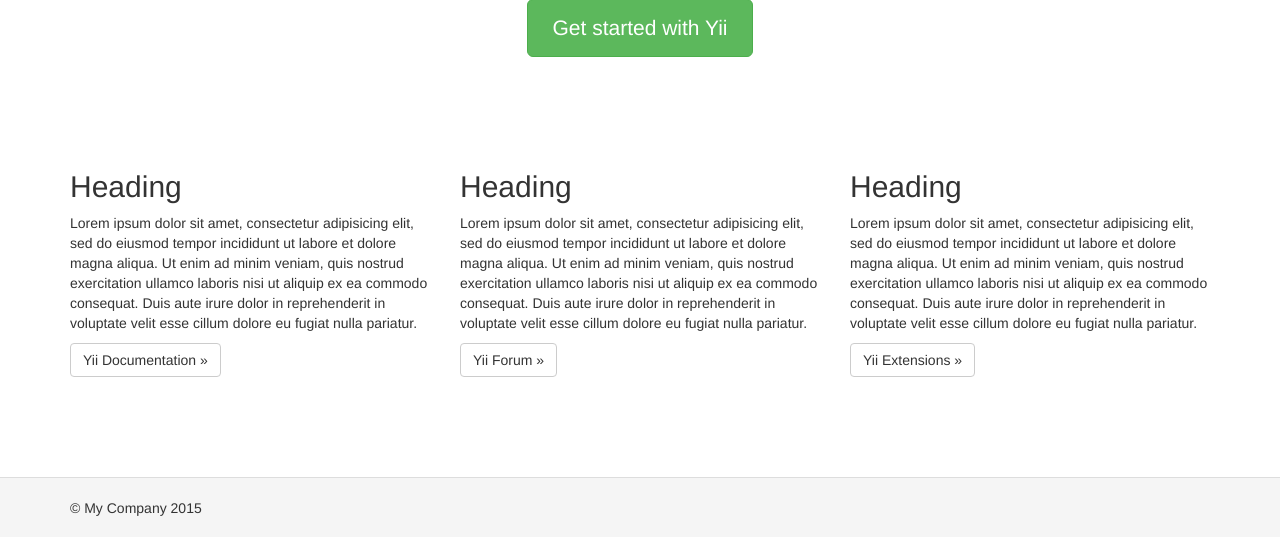
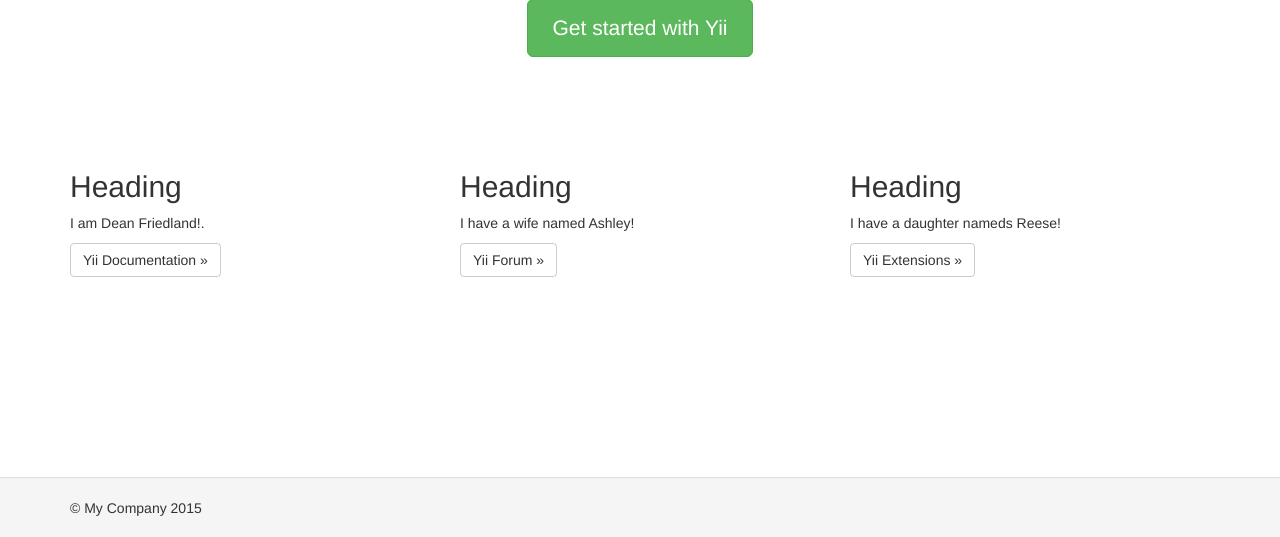
Before and after one commit to dfmmalaw/Portfolio-PHP-, a Yii app: template views/site/index.php in a window 1280 px wide. Shown: the part 263-800 px from the top of the page. Run offline with PHP 8.4 and a stand-in for Yii, Linux system fonts and the light colour scheme; the template is opened without the code that fills it, so the values that code supplies are empty; some libraries are stand-ins or nearby versions.

Commit message:
added content to homepage view

```diff
--- a/config/db.php
+++ b/config/db.php
@@ -2,7 +2,7 @@
 
 return [
     'class' => 'yii\db\Connection',
-    'dsn' => 'mysql:host=localhost;dbname=yii2basic',
+    'dsn' => 'mysql:host=localhost;dbname=c9',
     'username' => 'root',
     'password' => '',
     'charset' => 'utf8',
--- a/views/site/index.php
+++ b/views/site/index.php
@@ -20,30 +20,21 @@ $this->title = 'My Yii Application';
             <div class="col-lg-4">
                 <h2>Heading</h2>
 
-                <p>Lorem ipsum dolor sit amet, consectetur adipisicing elit, sed do eiusmod tempor incididunt ut labore et
-                    dolore magna aliqua. Ut enim ad minim veniam, quis nostrud exercitation ullamco laboris nisi ut aliquip
-                    ex ea commodo consequat. Duis aute irure dolor in reprehenderit in voluptate velit esse cillum dolore eu
-                    fugiat nulla pariatur.</p>
+                <p>I am Dean Friedland!.</p>
 
                 <p><a class="btn btn-default" href="http://www.yiiframework.com/doc/">Yii Documentation &raquo;</a></p>
             </div>
             <div class="col-lg-4">
                 <h2>Heading</h2>
 
-                <p>Lorem ipsum dolor sit amet, consectetur adipisicing elit, sed do eiusmod tempor incididunt ut labore et
-                    dolore magna aliqua. Ut enim ad minim veniam, quis nostrud exercitation ullamco laboris nisi ut aliquip
-                    ex ea commodo consequat. Duis aute irure dolor in reprehenderit in voluptate velit esse cillum dolore eu
-                    fugiat nulla pariatur.</p>
+                <p>I have a wife named Ashley!</p>
 
                 <p><a class="btn btn-default" href="http://www.yiiframework.com/forum/">Yii Forum &raquo;</a></p>
             </div>
             <div class="col-lg-4">
                 <h2>Heading</h2>
 
-                <p>Lorem ipsum dolor sit amet, consectetur adipisicing elit, sed do eiusmod tempor incididunt ut labore et
-                    dolore magna aliqua. Ut enim ad minim veniam, quis nostrud exercitation ullamco laboris nisi ut aliquip
-                    ex ea commodo consequat. Duis aute irure dolor in reprehenderit in voluptate velit esse cillum dolore eu
-                    fugiat nulla pariatur.</p>
+                <p>I have a daughter nameds Reese!</p>
 
                 <p><a class="btn btn-default" href="http://www.yiiframework.com/extensions/">Yii Extensions &raquo;</a></p>
             </div>
```
